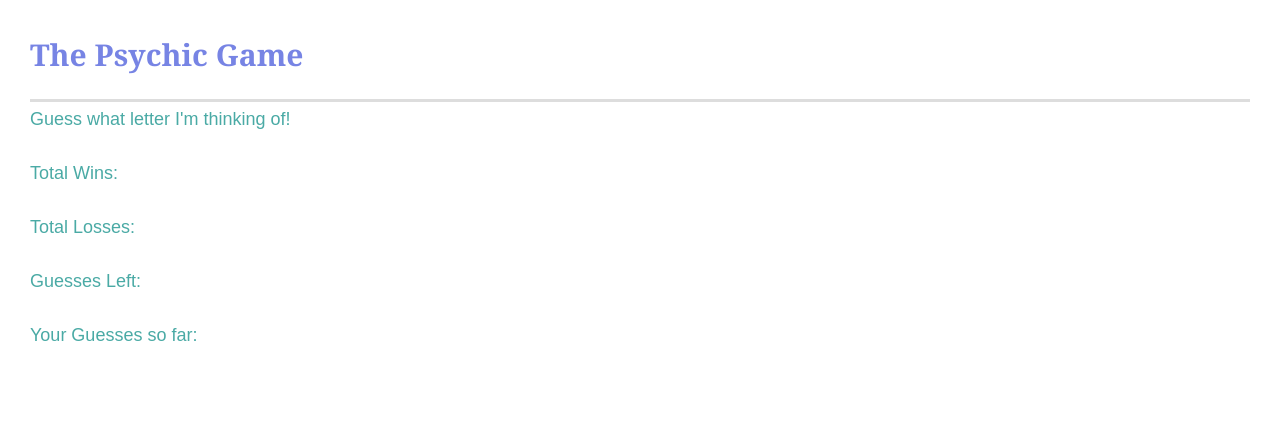
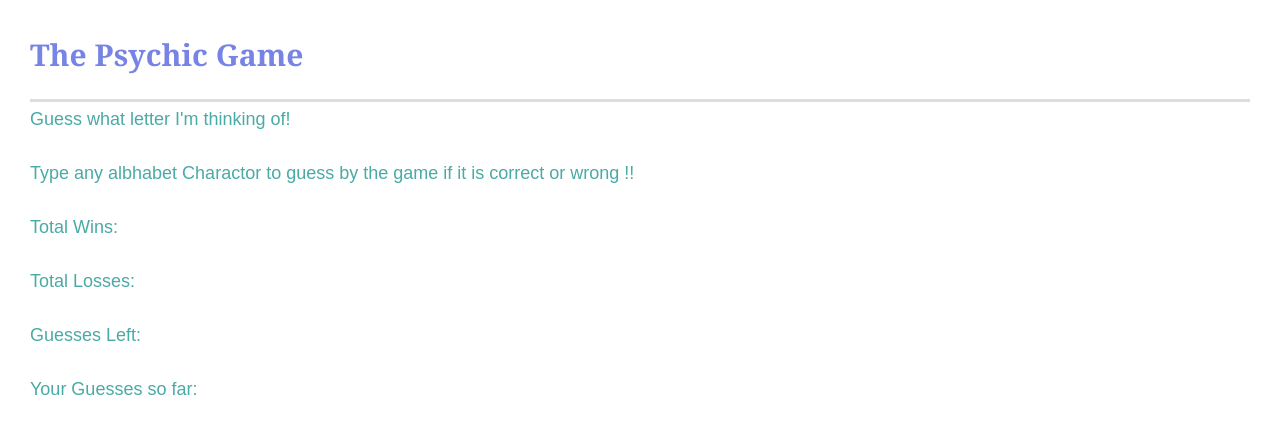
Before and after one commit to alinaeem4321/Psychic-Game, a plain HTML site: page index.html in a window 1280 px wide. Drawn offline with Linux system fonts and the light colour scheme.

Commit message:
Update index.html

```diff
--- a/index.html
+++ b/index.html
@@ -9,6 +9,7 @@
     <div id="game">
         <h1>The Psychic Game</h1>
         <p>Guess what letter I'm thinking of!</p>
+        <p><em>Type any albhabet Charactor to guess by the game if it is correct or wrong !!</em></p>
         <p>Total Wins: </p>
         <p>Total Losses: </p>
         <p>Guesses Left: </p>
```
